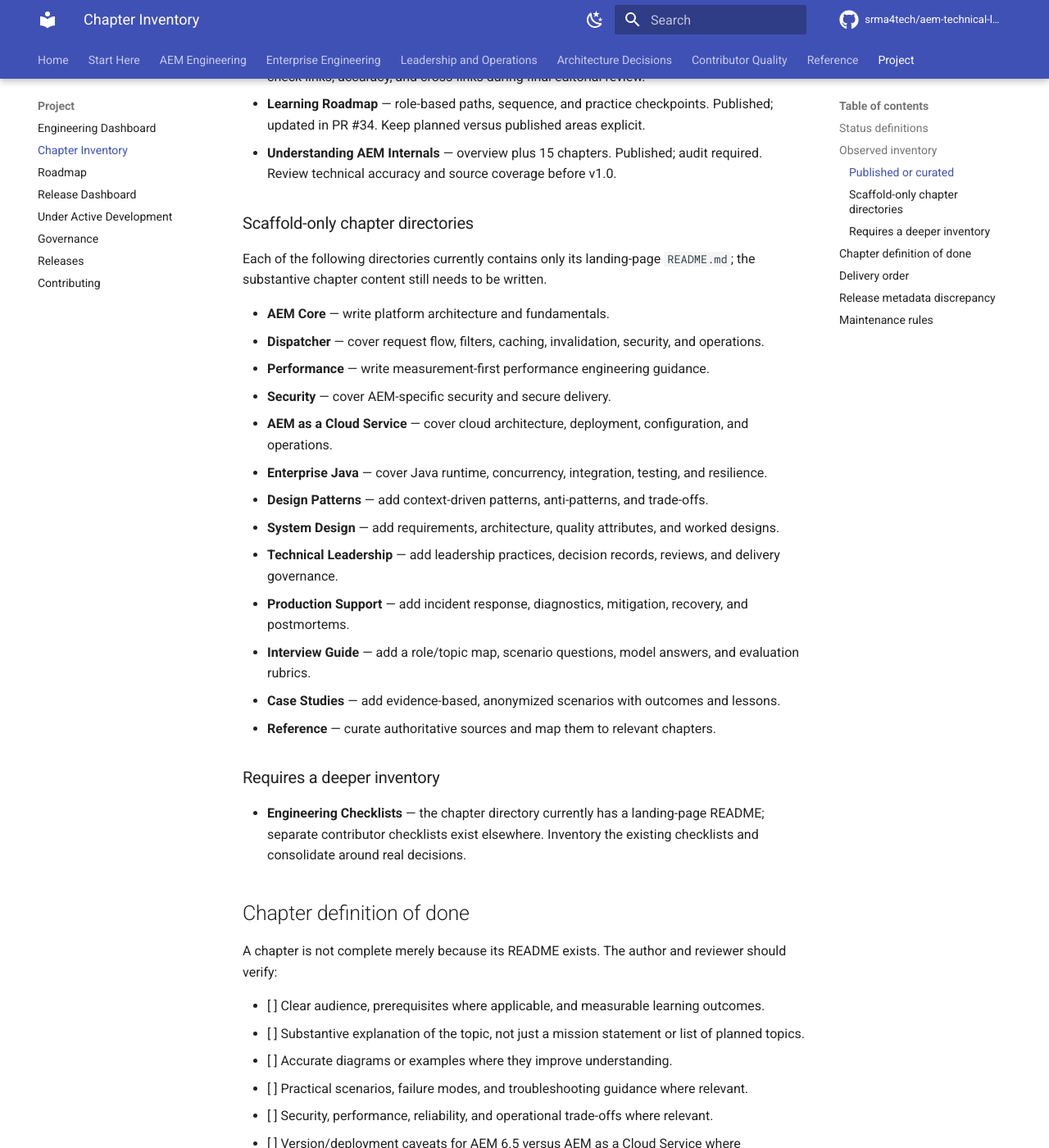
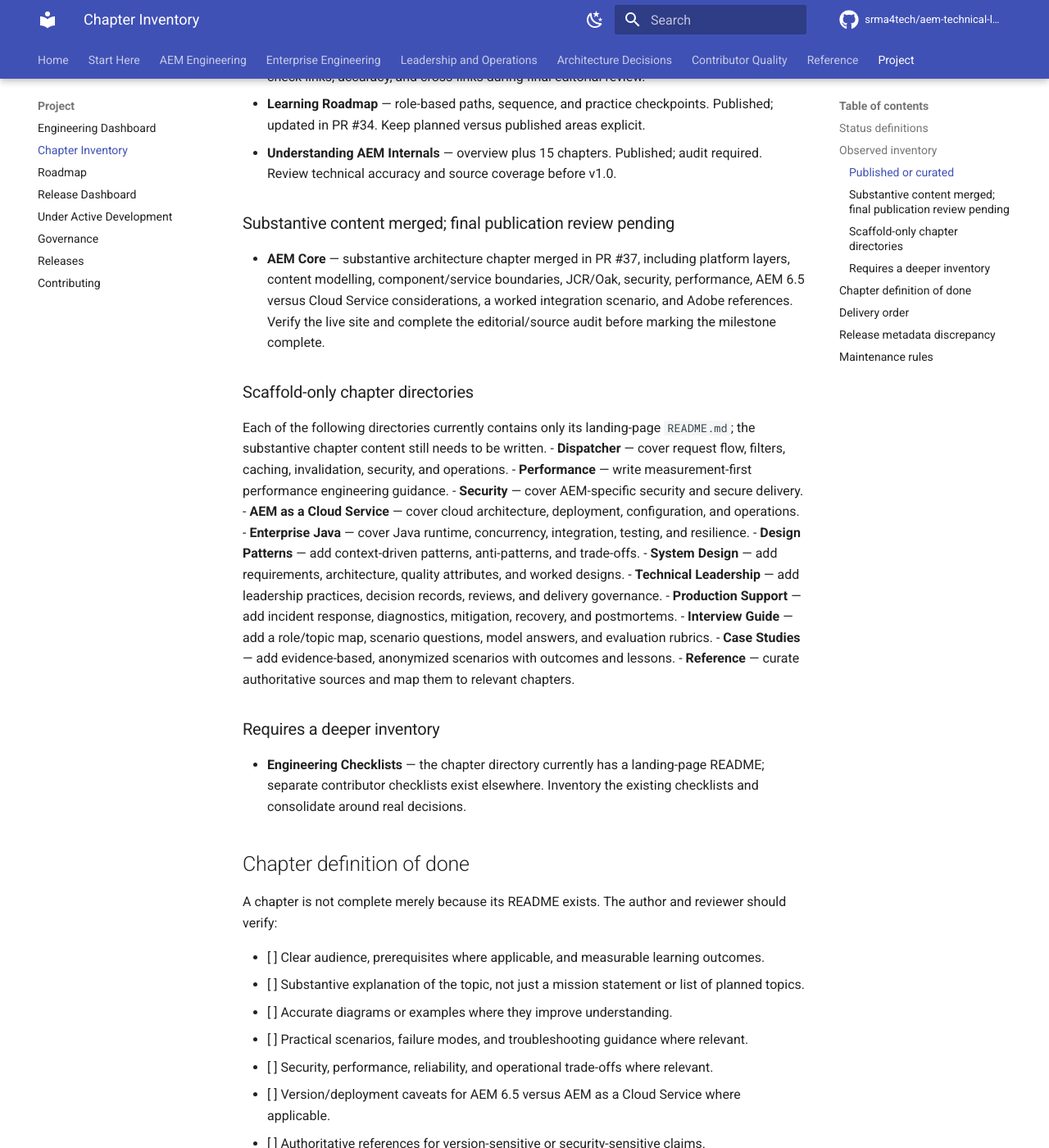
Before and after one commit to srma4tech/aem-technical-lead-playbook, an MkDocs documentation site: the page built from docs/chapter-inventory.md, in a window 1280 px wide and 1400 px high, scrolled down 989 px. Shown: the whole window at 82% size. Built offline with MkDocs 1.6.1 and Material for MkDocs 9.7.7, drawn with Linux system fonts in a browser that asks for light colours; comment, search, counter and statistics services are not loaded.

Commit message:
docs: reflect merged AEM Core chapter status

```diff
--- a/docs/chapter-inventory.md
+++ b/docs/chapter-inventory.md
@@ -23,11 +23,13 @@ This inventory was compiled from the current `main` branch file tree on 2026-10-
 - **Learning Roadmap** — role-based paths, sequence, and practice checkpoints. Published; updated in PR #34. Keep planned versus published areas explicit.
 - **Understanding AEM Internals** — overview plus 15 chapters. Published; audit required. Review technical accuracy and source coverage before v1.0.
 
+### Substantive content merged; final publication review pending
+
+- **AEM Core** — substantive architecture chapter merged in PR #37, including platform layers, content modelling, component/service boundaries, JCR/Oak, security, performance, AEM 6.5 versus Cloud Service considerations, a worked integration scenario, and Adobe references. Verify the live site and complete the editorial/source audit before marking the milestone complete.
+
 ### Scaffold-only chapter directories
 
 Each of the following directories currently contains only its landing-page `README.md`; the substantive chapter content still needs to be written.
-
-- **AEM Core** — write platform architecture and fundamentals.
 - **Dispatcher** — cover request flow, filters, caching, invalidation, security, and operations.
 - **Performance** — write measurement-first performance engineering guidance.
 - **Security** — cover AEM-specific security and secure delivery.
```
